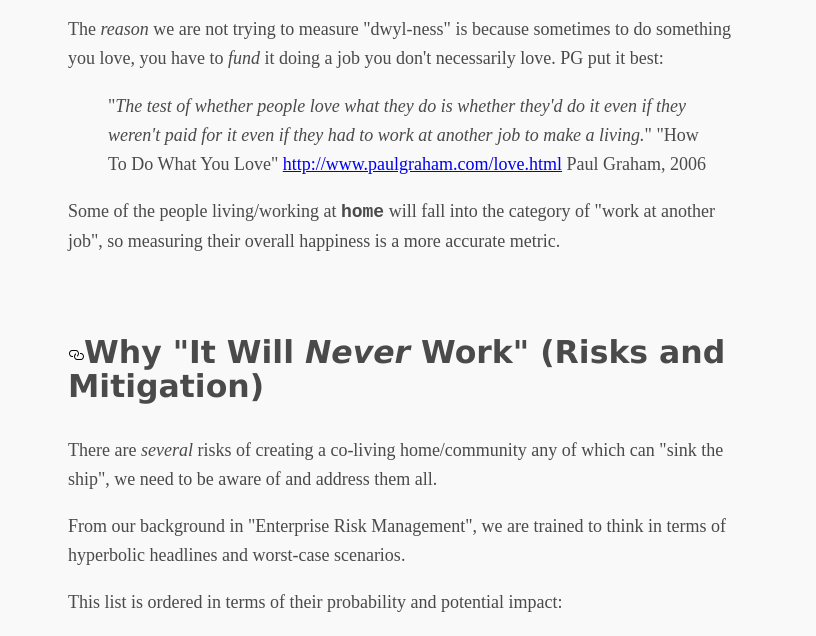
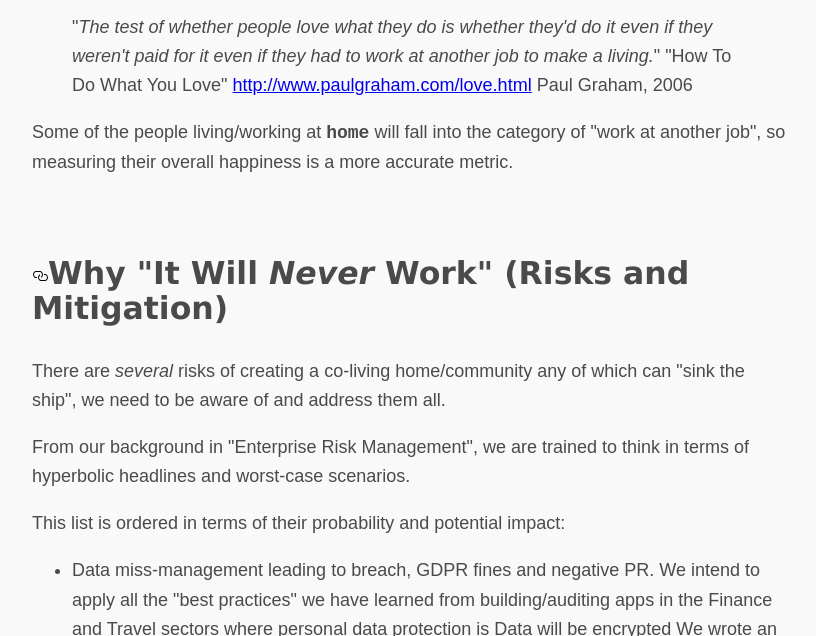
Before and after one commit to dwyl/home, a website: page index.html in a window 1280 px wide. Shown: the part 11364-12000 px from the top of the page, without its empty margins (230-1046 px from the left). Drawn offline with Linux system fonts and the light colour scheme.

Commit message:
update css styles

```diff
--- a/index.css
+++ b/index.css
@@ -2,12 +2,12 @@
 /* from https://github.com/oxalorg/sakura */
 html {
   font-size: 62.5%;
-  font-family: serif;
+  font-family: sans-serif;
 }
 body {
   font-size: 1.8rem;
   line-height: 1.618;
-  max-width: 38em;
+  max-width: 42em;
   margin: auto;
   color: #4a4a4a;
   background-color: #f9f9f9;
--- a/index.html
+++ b/index.html
@@ -8,12 +8,12 @@
 /* from https://github.com/oxalorg/sakura */
 html {
   font-size: 62.5%;
-  font-family: serif;
+  font-family: sans-serif;
 }
 body {
   font-size: 1.8rem;
   line-height: 1.618;
-  max-width: 38em;
+  max-width: 42em;
   margin: auto;
   color: #4a4a4a;
   background-color: #f9f9f9;
@@ -679,8 +679,9 @@ who co-organises <a href="http://opened.ai" rel="nofollow">http://opened.ai</a>
 <h2><a id="user-content-robotics" class="anchor" aria-hidden="true" href="#robotics"><svg class="octicon octicon-link" viewBox="0 0 16 16" version="1.1" width="16" height="16" aria-hidden="true"><path fill-rule="evenodd" d="M4 9h1v1H4c-1.5 0-3-1.69-3-3.5S2.55 3 4 3h4c1.45 0 3 1.69 3 3.5 0 1.41-.91 2.72-2 3.25V8.59c.58-.45 1-1.27 1-2.09C10 5.22 8.98 4 8 4H4c-.98 0-2 1.22-2 2.5S3 9 4 9zm9-3h-1v1h1c1 0 2 1.22 2 2.5S13.98 12 13 12H9c-.98 0-2-1.22-2-2.5 0-.83.42-1.64 1-2.09V6.25c-1.09.53-2 1.84-2 3.25C6 11.31 7.55 13 9 13h4c1.45 0 3-1.69 3-3.5S14.5 6 13 6z"/></svg></a>ROBOTICS</h2>
 <p>We intend to use robots for as much domestic work as possible
 to both alleviate the burden of &quot;chores&quot; and
-Initially this will be confined to a robotic vaccuum cleaner,
-but</p>
+Initially this will be confined to a robotic vacuum cleaner,
+but with a Hardware Hacking Lab in the basement, we expect
+at least one of our members to get creative with this.</p>
 <h3><a id="user-content-universal-basic-income" class="anchor" aria-hidden="true" href="#universal-basic-income"><svg class="octicon octicon-link" viewBox="0 0 16 16" version="1.1" width="16" height="16" aria-hidden="true"><path fill-rule="evenodd" d="M4 9h1v1H4c-1.5 0-3-1.69-3-3.5S2.55 3 4 3h4c1.45 0 3 1.69 3 3.5 0 1.41-.91 2.72-2 3.25V8.59c.58-.45 1-1.27 1-2.09C10 5.22 8.98 4 8 4H4c-.98 0-2 1.22-2 2.5S3 9 4 9zm9-3h-1v1h1c1 0 2 1.22 2 2.5S13.98 12 13 12H9c-.98 0-2-1.22-2-2.5 0-.83.42-1.64 1-2.09V6.25c-1.09.53-2 1.84-2 3.25C6 11.31 7.55 13 9 13h4c1.45 0 3-1.69 3-3.5S14.5 6 13 6z"/></svg></a>Universal Basic Income?</h3>
 <p><a href="https://basicincome.ycr.org/our-plan" rel="nofollow">https://basicincome.ycr.org/our-plan</a>
 <a href="https://blog.ycombinator.com/moving-forward-on-basic-income/" rel="nofollow">https://blog.ycombinator.com/moving-forward-on-basic-income/</a></p>
```
Also changed, not shown: README.md.
